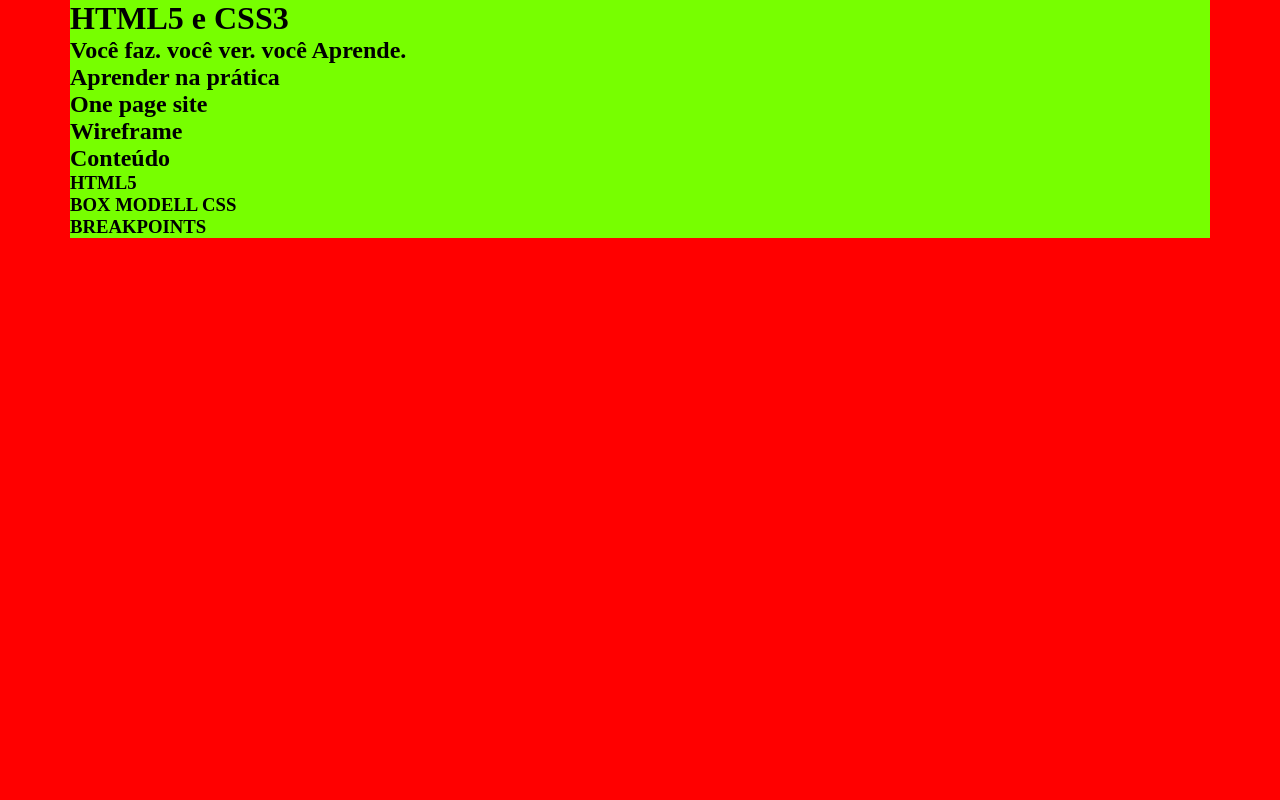
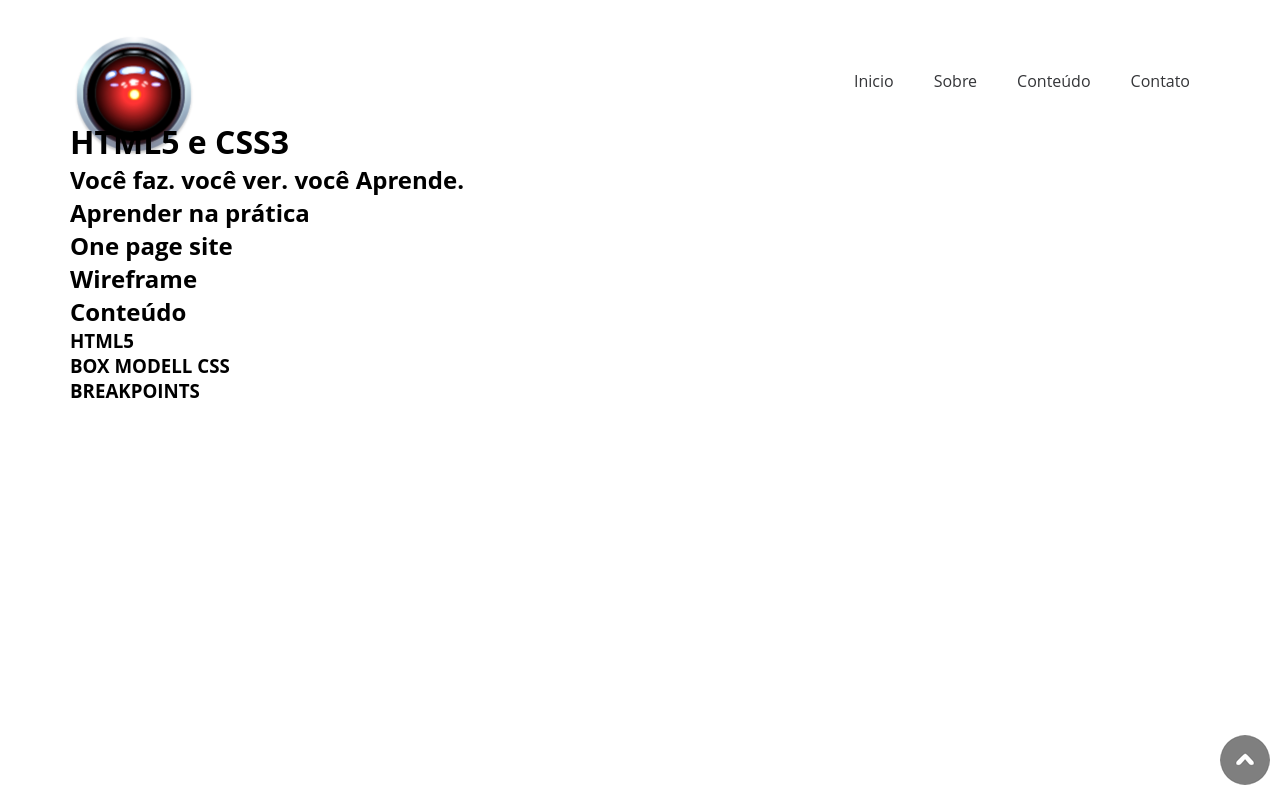
Before and after one commit to rubervalbrasileiro/html5css3, a plain HTML site: page index.html in a window 1280 px wide. Drawn offline with Linux system fonts and the light colour scheme.

Commit message:
Cabeçalho e atualização logo

```diff
--- a/index.html
+++ b/index.html
@@ -1,19 +1,36 @@
 <!DOCTYPE html>
 <html lang="pt-br">
+
 <head>
     <meta charset="UTF-8">
     <meta name="viewport" content="width=device-width, initial-scale=1.0">
     <title>HTML5 e CSS3 - One page site</title>
-    <meta name="descripiton" content="Apresentar HTML, CSS3 e SEO de forma silmpes, prática e objetiva desenvolvendo passo a passo do zero até a hospedagem de um site one page moderno e responsivo.">
+    <meta name="descripiton"
+        content="Apresentar HTML, CSS3 e SEO de forma silmpes, prática e objetiva desenvolvendo passo a passo do zero até a hospedagem de um site one page moderno e responsivo.">
     <link rel="icon" href="img/favicon.png">
     <link rel="stylesheet" href="style.css">
 </head>
+
 <body>
     <!-- Atalho control + K e control C geram os comentários -->
     <!-- Cabeçalho head-->
-<header>
-    <div class="Container">
+    <header id="inicio">
+        <div class="Container Flex">
+            <div id="logo">
+                <img src="img/logo1.png" alt="hal 9000">
+            </div>
+            <nav>
+                <input type="checkbox" id="chek">
+                <label for="chek">&#x268c;</label>
+                <ul>
+                    <li><a href="#inicio">Inicio</a></li>
+                    <li><a href="#sobre">Sobre</a></li>
+                    <li><a href="#conteudo">Conteúdo</a></li>
+                    <li><a href="#contato">Contato</a></li>
 
+                </ul>
+
+            </nav>
         </div>
     </header>
     <!-- Contúdo principal identificado por main -->
@@ -23,8 +40,8 @@
             <h2>Você faz. você ver. você Aprende.</h2>
         </div>
     </main>
- <!-- sobre ou seja uma seção ´eusada para conteúdo relacionado -->
-  <section>
+    <!-- sobre ou seja uma seção é usada para conteúdo relacionado -->
+    <section id="sobre">
         <div class="Container">
             <h2>Aprender na prática</h2>
         </div>
@@ -45,7 +62,7 @@
     </section>
 
     <!-- Conteúdo como 3 cards  -->
-   <section>
+    <section id="conteudo">
         <div class="Container">
 
             <h2>Conteúdo</h2>
@@ -56,11 +73,12 @@
     </section>
 
     <!-- Rodapé -->
-   <footer>
+    <footer id="contato">
         <div class="Container">
 
         </div>
     </footer>
+    <a href="#inicio" id="topo"><img src="img/topo.png" alt="topo do site"></a>
+</body>
 
-</body>
 </html>
--- a/style.css
+++ b/style.css
@@ -18,7 +18,7 @@ Aluno EAD
 @import url('https://fonts.googleapis.com/css2?family=Open+Sans:ital,wght@0,300..800;1,300..800&display=swap');
 
 
-bory{
+body{
     font-family: "Open Sans", serif;
     font-size: 1em;
 }
@@ -26,16 +26,70 @@ bory{
 /* Layout */
 .Container {
     margin: 0 auto;
-    background-color: #7f0;
+    /* background-color: #dcdcdc; */
+}
+
+.Flex {
+    display: flex;
+    justify-content:space-between ;
+    /* background-color: #a9a9a9; */
+}
+
+/* topo do site */
+#topo {
+    position: fixed;
+    right: 10px;
+    bottom: 10px;
 }
 
 /* Smartphone Portrait >>>>>>>>>>>>>>>>>>>>>>>>>>>>>>>>>>>>>> */
 
+/* Cabeçalho */
+header {
+    height: 60px;
+}
+
+#logo img {
+    width: 128px;
+    height: 128px;
+}
+
+#chek {
+    display: none;
+}
+
+label {
+    font-size: 3em;
+    /* padding-right: 15px; */
+}
+
+nav ul {
+    list-style: none;
+    background-color: #343538;
+    height: 100vh;
+    /* position: fixed; */
+    top: 60px;
+    right: -100%;
+    width: 100%;
+    transition: all 0.5s;
+}
+
+#check:checked ~ ul {
+    right: 0;
+}
+
+nav ul li {
+    padding: 20px;
+    border-bottom: 1px solid #a9a9a9;
+}
+
+nav ul li a {
+text-decoration: none;
+color: white;
+}
+
 /* Smartphone Landscape >>>>>>>>>>>>>>>>>>>>>>>>>>>>>>>>>>>> */
 @media (min-width: 576px) {
-    body{
-        background-color: #00ffff;
-    }
     /* Layout */
     .Container {
         max-width: 540px;
@@ -43,9 +97,6 @@ bory{
 }
 /* Tablet Portrait >>>>>>>>>>>>>>>>>>>>>>>>>>>>>>>>>>>>>>>> */
 @media (min-width: 768px) {
-    body{
-        background-color: #ffff00;
-    }
     /* Layout */
     .Container {
         max-width: 720px;
@@ -53,9 +104,6 @@ bory{
 }
 /* Tablet Landscape >>>>>>>>>>>>>>>>>>>>>>>>>>>>>>>>>>>>>> */
  @media (min-width: 992px) {
-    body{
-        background-color: #ff6600;
-    }
     /* Layout */
     .Container {
         max-width: 960px;
@@ -63,11 +111,39 @@ bory{
 }
 /* PC >>>>>>>>>>>>>>>>>>>>>>>>>>>>>>>>>>>>>>>>>>>>>>>>>>> */
 @media (min-width: 1200px) {
-    body{
-        background-color: #ff0000;
-    }
     /* Layout */
     .Container {
         max-width: 1140px;
     }
 }
+    /* Cabeçalho Header */
+    header {
+        height: 120px;
+    }
+    #logo img {
+        width: 128px;
+        height: 128px;
+        margin-top: 30px;
+    }
+    label {
+    display: none;
+}
+    nav ul {
+        static;
+        height: auto;
+        background-color: transparent;
+        margin-top: 50px;
+    }
+
+    nav ul li a {
+        color: #343538
+    }
+
+    nav ul li {
+        float: left;
+        border: 0;
+    }
+
+    nav ul li a:hover {
+        color: #c00000;
+    }
```
Also changed, not shown: img/logo1.png (added). Lines whose indentation alone changed are shown as unchanged.
